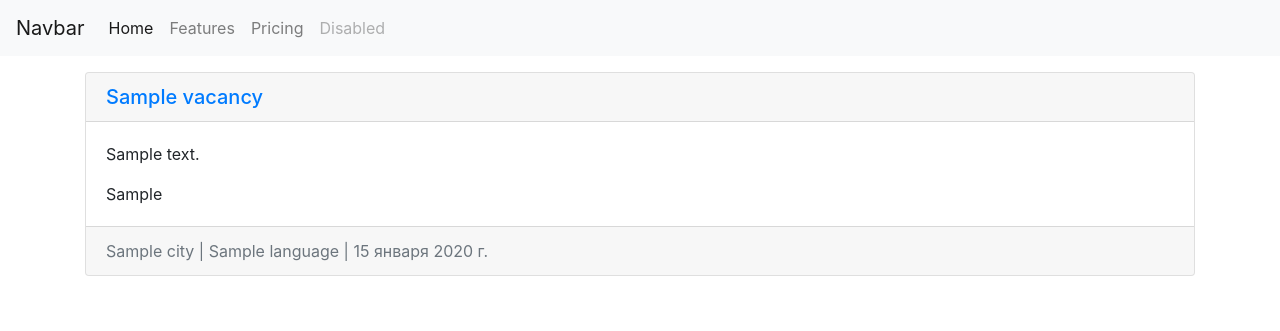
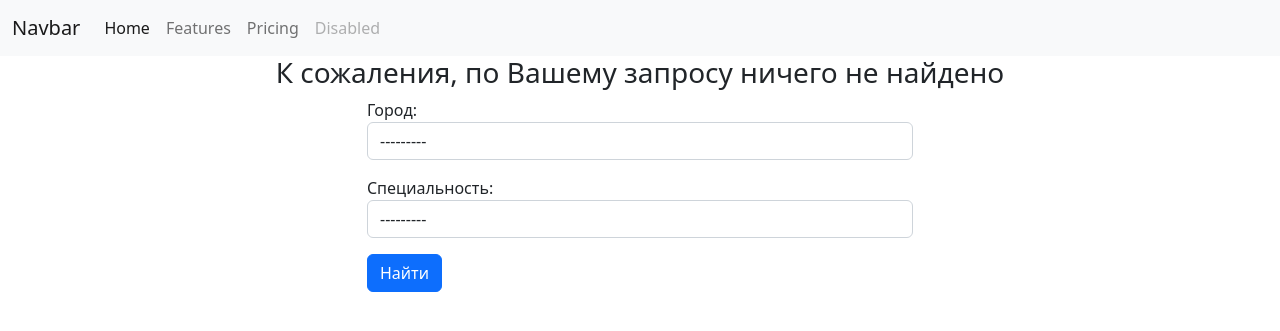
Before and after one commit to SevaMisiul/scraping_service, a Django app: page /home/ in a window 1280 px wide. Shown: the top 331 px of the page. Run offline with Django 4.2, Linux system fonts and the light colour scheme; tables that the repository leaves empty hold one stand-in row (values such as "Sample post").

Commit message:
adding form

```diff
--- /dev/null
+++ b/scraping/forms.py
@@ -0,0 +1,18 @@
+from django import forms
+
+from scraping.models import City, Language
+
+
+class FindForm(forms.Form):
+    city = forms.ModelChoiceField(queryset=City.objects.all(),
+                                  to_field_name='slug',
+                                  required=False,
+                                  widget=forms.Select(attrs={'class': 'form-control'}),
+                                  label='Город',
+                                  )
+    language = forms.ModelChoiceField(queryset=Language.objects.all(),
+                                      to_field_name='slug',
+                                      required=False,
+                                      widget=forms.Select(attrs={'class': 'form-control'}),
+                                      label='Специальность',
+                                      )
--- a/scraping/templates/scraping/home.html
+++ b/scraping/templates/scraping/home.html
@@ -12,5 +12,23 @@
           </div>
             <div class="card-footer text-muted">{{ obj.city.name }} | {{ obj.language.name }} | {{ obj.timestamp }}</div>
         </div>
+        {% empty %}
+              <div class="row justify-content-md-center">
+                <div class="col-md-auto">
+                  <h3>К сожаления, по Вашему запросу ничего не найдено</h3>
+                </div>
+              </div>
+
     {% endfor %}
+<div class="row">
+  <div class="col-md-6 mx-auto">
+    <form method="GET" action="">
+      <div class="mb-3">
+        {{ form.as_p }}
+      </div>
+      <button type="submit" class="btn btn-primary">Найти</button>
+    </form>
+  </div>
+</div>
+
 {% endblock content %}
--- a/scraping/views.py
+++ b/scraping/views.py
@@ -1,8 +1,20 @@
 from django.shortcuts import render
 
+from .forms import FindForm
 from .models import Vacancy
 
 
 def home_view(request):
-    qs = Vacancy.objects.all()
-    return render(request, 'scraping/home.html', {'object_list': qs})
+    form = FindForm()
+    city = request.GET.get('city')
+    language = request.GET.get('language')
+    qs = []
+    if city or language:
+        _filter = {}
+        if city:
+            _filter['city__slug'] = city
+        if language:
+            _filter['language__slug'] = language
+        qs = Vacancy.objects.filter(**_filter)
+    return render(request, 'scraping/home.html', {'object_list': qs,
+                                                  'form': form})
--- a/templates/base.html
+++ b/templates/base.html
@@ -1,26 +1,22 @@
 <!doctype html>
-<html lang="en,ru">
+<html lang="en">
   <head>
-    <!-- Required meta tags -->
     <meta charset="utf-8">
-    <meta name="viewport" content="width=device-width, initial-scale=1, shrink-to-fit=no">
-
-    <!-- Bootstrap CSS -->
-    <link rel="stylesheet" href="https://cdn.jsdelivr.net/npm/bootstrap@4.3.1/dist/css/bootstrap.min.css" integrity="sha384-ggOyR0iXCbMQv3Xipma34MD+dH/1fQ784/j6cY/iJTQUOhcWr7x9JvoRxT2MZw1T" crossorigin="anonymous">
-
+    <meta name="viewport" content="width=device-width, initial-scale=1">
     <title>{% block title %}My site{% endblock %}</title>
+    <link href="https://cdn.jsdelivr.net/npm/bootstrap@5.2.2/dist/css/bootstrap.min.css" rel="stylesheet" integrity="sha384-Zenh87qX5JnK2Jl0vWa8Ck2rdkQ2Bzep5IDxbcnCeuOxjzrPF/et3URy9Bv1WTRi" crossorigin="anonymous">
   </head>
   <body>
-
-  <nav class="navbar navbar-expand-lg navbar-light bg-light">
+    <nav class="navbar navbar-expand-lg bg-light">
+      <div class="container-fluid">
         <a class="navbar-brand" href="#">Navbar</a>
-    <button class="navbar-toggler" type="button" data-toggle="collapse" data-target="#navbarNav" aria-controls="navbarNav" aria-expanded="false" aria-label="Toggle navigation">
+        <button class="navbar-toggler" type="button" data-bs-toggle="collapse" data-bs-target="#navbarNav" aria-controls="navbarNav" aria-expanded="false" aria-label="Toggle navigation">
           <span class="navbar-toggler-icon"></span>
         </button>
         <div class="collapse navbar-collapse" id="navbarNav">
           <ul class="navbar-nav">
-        <li class="nav-item active">
-          <a class="nav-link" href="#">Home <span class="sr-only">(current)</span></a>
+            <li class="nav-item">
+              <a class="nav-link active" aria-current="page" href="#">Home</a>
             </li>
             <li class="nav-item">
               <a class="nav-link" href="#">Features</a>
@@ -29,20 +25,16 @@
               <a class="nav-link" href="#">Pricing</a>
             </li>
             <li class="nav-item">
-          <a class="nav-link disabled" href="#" tabindex="-1" aria-disabled="true">Disabled</a>
+              <a class="nav-link disabled">Disabled</a>
             </li>
           </ul>
+        </div>
       </div>
     </nav>
 
     <div class="container">
     {% block content %}{% endblock %}
     </div>
-
-    <!-- Optional JavaScript -->
-    <!-- jQuery first, then Popper.js, then Bootstrap JS -->
-    <script src="https://code.jquery.com/jquery-3.3.1.slim.min.js" integrity="sha384-q8i/X+965DzO0rT7abK41JStQIAqVgRVzpbzo5smXKp4YfRvH+8abtTE1Pi6jizo" crossorigin="anonymous"></script>
-    <script src="https://cdn.jsdelivr.net/npm/popper.js@1.14.7/dist/umd/popper.min.js" integrity="sha384-UO2eT0CpHqdSJQ6hJty5KVphtPhzWj9WO1clHTMGa3JDZwrnQq4sF86dIHNDz0W1" crossorigin="anonymous"></script>
-    <script src="https://cdn.jsdelivr.net/npm/bootstrap@4.3.1/dist/js/bootstrap.min.js" integrity="sha384-JjSmVgyd0p3pXB1rRibZUAYoIIy6OrQ6VrjIEaFf/nJGzIxFDsf4x0xIM+B07jRM" crossorigin="anonymous"></script>
+    <script src="https://cdn.jsdelivr.net/npm/bootstrap@5.2.2/dist/js/bootstrap.bundle.min.js" integrity="sha384-OERcA2EqjJCMA+/3y+gxIOqMEjwtxJY7qPCqsdltbNJuaOe923+mo//f6V8Qbsw3" crossorigin="anonymous"></script>
   </body>
 </html>
```
Lines whose indentation alone changed are shown as unchanged.
